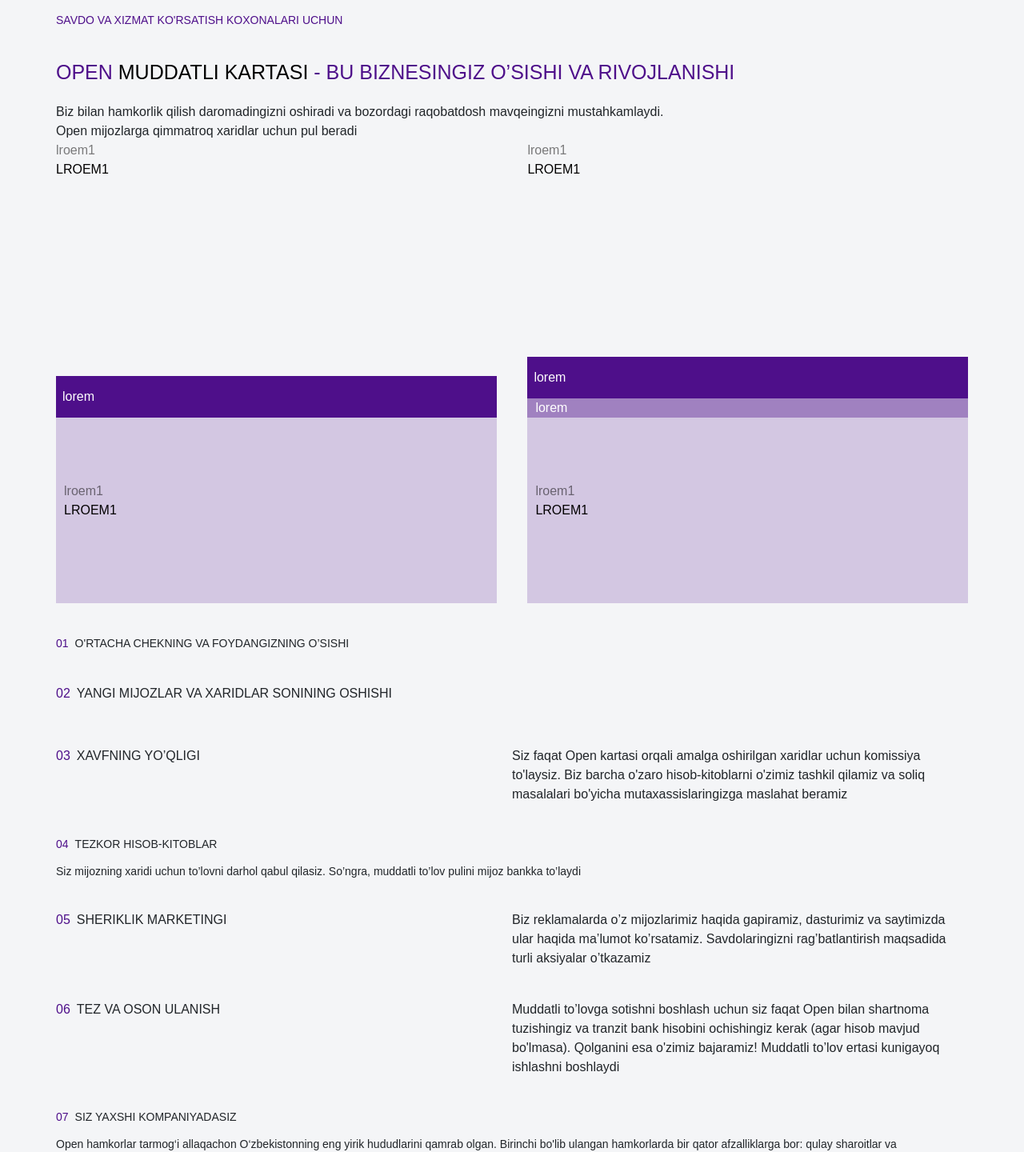
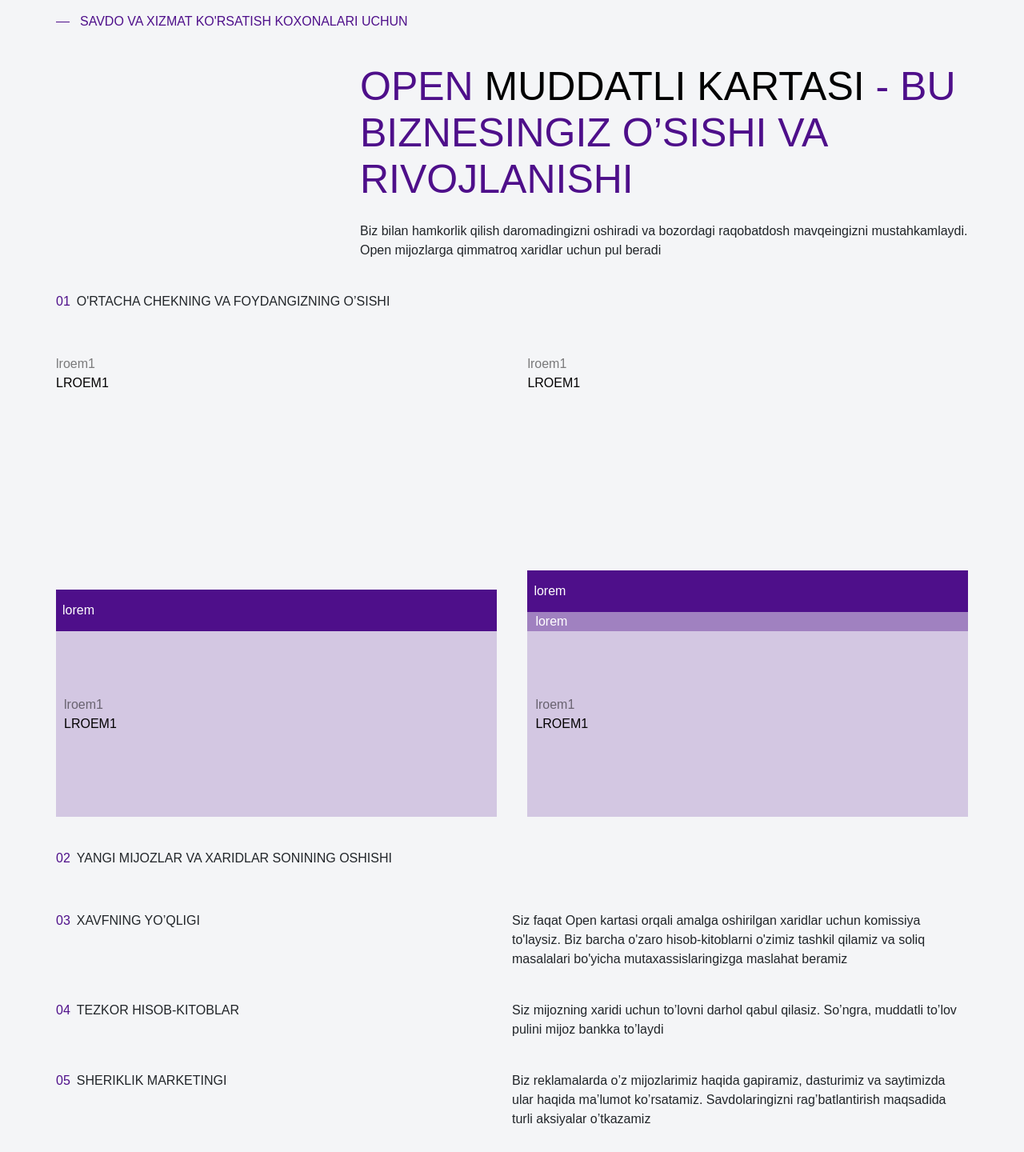
Before and after one commit to RamazonovDeveloper/OpenRassrochkaNew, a React (Create React App) app: page / in a window 1280 px wide. Shown: the part 820-2260 px from the top of the page at 80% size. Built offline with nearby package versions, Linux system fonts and the light colour scheme.

Commit message:
Fixed some styles of section headers

```diff
--- a/src/App.css
+++ b/src/App.css
@@ -1,6 +1,9 @@
 .form_section {
     background: url('./assets/BG.png');
-    background-size: contain;
+
+    background-size: cover;
+    background-repeat: no-repeat;
+    background-position: center;
 }
 
 .hero {
@@ -24,6 +27,7 @@
     left: -25%;
     z-index: -1;
 }
+
 
 @media screen and (min-width:414px) {
     .hero::after {
@@ -49,6 +53,43 @@
     }
 }
 
+.my_section_name{
+    position: relative;
+}
+
+.my_section_name::before{
+    position: absolute;
+    display: none;
+    width: 17px;
+    top: 50%;
+    left: 0;
+    height: 1px;
+    background-color: #4E0F8A;
+    content: '';
+    /* margin-right: 40px; */
+}
+
+@media screen and (min-width:768px) {
+    .my_section_name::before {
+        display: flex;
+    }
+
+    .my_section_name > p{
+        margin-left: 30px;
+    }
+}
+
+@media screen and (min-width:1440px) {
+    .my_section_name::before {
+        width: 30px;
+        /* display: flex; */
+    }
+
+    .my_section_name > p{
+        margin-left: 70px;
+    }
+}
+
 .my_input {
     border: 1px solid rgba(118, 118, 128, 0.07);
     border-radius: 2px;
@@ -65,6 +106,6 @@
     background-repeat: no-repeat;
     background-position: center;
 
-    background-size: contain;
+    /* background-size: contain; */
     color: #4f0f8a33;
 }
--- a/src/App.js
+++ b/src/App.js
@@ -32,7 +32,7 @@
 
   return (
     <div className="">
-      {/* HEADER SECTION START */}
+      {/* NAVBAR SECTION START */}
       <div className="container">
         <div className="flex justify-end gap-x-3.5 mt-11 mb-2">
           <div
@@ -59,7 +59,7 @@
           </div>
         </div>
       </div>
-      {/* HEADER SECTION END */}
+      {/* NAVBAR SECTION END */}
 
       {/* HERO SECTION START */}
       <div className="hero overflow-hidden w-full min-h-[700px] xl:pl-[10%] flex flex-col justify-between">
@@ -81,35 +81,44 @@
       </div>
       {/* HERO SECTION END */}
 
+
+      {/* SERVICE SECTION HEADER */}
       <div className="container mt-[56px] ">
-        <div className="flex text-main_color font-medium text-[14px] mb-10">
+        <div className="my_section_name flex text-main_color font-medium xs:text-sm sm:text-base md:text-sm lg:text-base mb-10">
           <p className="uppercase">{langData.service_name}</p>
         </div>
         <div className="text-base mt-4 font-medium">
           {/* <p className='uppercase text-[25px] text-main_color leading-7 font-light'>Open <span className='text-black'>muddatli kartasi</span> - Bu biznesingiz o’sishi va rivojlanishi</p> */}
           {lang === "uz" ? (
-            <p className="uppercase text-[25px] text-main_color leading-7 font-light">
+            <p className="sm:w-11/12 md:w-9/12 lg:w-8/12 sm:ml-auto sm:mr-0 uppercase xs:text-[25px] sm:text-[27px] md:text-[40px] lg:text-[50px] xl:text-[60px] text-main_color xs:leading-7 sm:leading-8 md:leading-[46px] lg:leading-[58px] xl:leading-[70px] font-light">
               Open <span className="text-black">muddatli kartasi</span> - Bu
               biznesingiz o’sishi va rivojlanishi
             </p>
           ) : (
-            <p className="uppercase text-[25px] text-main_color leading-7 font-light">
+            <p className="sm:w-11/12 md:w-9/12 lg:w-8/12 sm:ml-auto sm:mr-0 uppercase xs:text-[25px] sm:text-[27px] md:text-[40px] lg:text-[50px] xl:text-[60px] text-main_color xs:leading-7 sm:leading-8 md:leading-[46px] lg:leading-[58px] xl:leading-[70px] font-light">
               <span className="text-black">Карта рассрочки</span> open{" "}
               <span className="text-black">- это</span> рост{" "}
               <span className="text-black">и</span> развитие{" "}
               <span className="text-black">вашего</span> бизнеса
             </p>
           )}
-          <div className="text-base mt-4 font-medium">
+          <div className="sm:ml-auto sm:mr-0 sm:w-11/12 md:w-9/12 lg:w-8/12 xs:text-sm sm:text-base mt-4 font-medium">
             <p>{langData.service_text1}</p>
             <p>{langData.service_text2}</p>
           </div>
         </div>
       </div>
+      {/* SERVICE SECTION HEADER END */}
 
-      <div className="info">
-        <div className="container">
-          <div className="info__body flex justify-between  min-h-[578px]">
+
+
+
+
+      {/* SERVICE SECTION ITEMS */}
+      <div className="container">
+        <SerciseItemTemplate itemNum={"01"} itemTitle={langData.service_item1_title}/>
+        {/* SERVICE ITEM 1 DIAGRAMM */}
+        <div className="info__body flex justify-between  min-h-[578px]">
             {/* info ROW */}
             <div className="info__row w-[48.3%] flex flex-col justify-between">
               {/* text BLOCK */}
@@ -171,30 +180,14 @@
               </div>
             </div>
           </div>
-        </div>
-      </div>
+        {/* SERVICE ITEM 1 DIAGRAMM END*/}
 
-      <div className="container">
-        <div className="my-10 font-medium">
-          <p className="uppercase text-[14px] font-medium mb-[14px]">
-            <span className="text-main_color mr-2">01</span>
-            {langData.service_item1_title}
-          </p>
-        </div>
         <SerciseItemTemplate itemNum={"02"} itemTitle={langData.service_item2_title}/>
         <SerciseItemTemplate itemNum={"03"} itemTitle={langData.service_item3_title} itemText={langData.service_item3_text}/>
-        <div className="my-10 font-medium">
-          <p className="uppercase text-[14px] font-medium mb-[14px]">
-            <span className="text-main_color mr-2">04</span>
-            {langData.service_item4_title}
-          </p>
-          <p className="leading-[18px] text-[14px]">
-            {langData.service_item4_text}
-          </p>
-        </div>
+        <SerciseItemTemplate itemNum={"04"} itemTitle={langData.service_item4_title} itemText={langData.service_item4_text}/>
         <SerciseItemTemplate itemNum={"05"} itemTitle={langData.service_item5_title} itemText={langData.service_item5_text}/>
         <SerciseItemTemplate itemNum={"06"} itemTitle={langData.service_item6_title} itemText={langData.service_item6_text}/>
-        <div className="my-10 font-medium">
+        {/* <div className="my-10 font-medium">
           <p className="uppercase text-[14px] font-medium mb-[14px]">
             <span className="text-main_color mr-2">07</span>
             {langData.service_item7_title}
@@ -202,9 +195,14 @@
           <p className="leading-[18px] text-[14px]">
             {langData.service_item7_text}
           </p>
-        </div>
+        </div> */}
+        <SerciseItemTemplate itemNum={"07"} itemTitle={langData.service_item7_title} itemText={langData.service_item7_text}/>
+
         <SerciseItemTemplate itemNum={"08"} itemTitle={langData.service_item8_title} itemText={langData.service_item8_text}/>
       </div>
+
+
+      {/* FORM SECTION */}
       <div className="form_section xs:h-[160px] sm:h-[200px] md:h-[250px] lg:h-[330px]">
         <div className="container ">
 
@@ -239,41 +237,37 @@
           </div>
         </div>
       </div>
-      {/* <div className="form_section relative h-[160px]">
-        <div className="container">
-          <div className="form_section_card xs:py-[40px] xs:px-[10px] sm:py-12 sm:px-4 bg-gray_form absolute top-3/4 md:flex">
-            <div className="md:w-1/2">
-              <h3 className="font-medium text-base uppercase sm:text-[18px] lg:text-[20px]">
-                {langData.partners_header}
-              </h3>
-              <p className="xs:text-[14px] sm:text-base my-6 font-medium lg:w-3/4 sm:mt-8">
-                {langData.partners_text}
-              </p>
-            </div>
-            <div className="md:w-1/2">
-              <input
-                className="w-full py-3 px-2 bg-gray_input text-base text-black my_input"
-                type="text"
-                placeholder={langData.partners_input_name}
-              />
-              <input
-                className="w-full py-3 px-2 bg-gray_input text-base text-black my_input xs:mt-4 xs:mb-6 sm:mt-5 sm:mb-11 xl:mb-[60px]"
-                type="text"
-                placeholder={langData.partners_input_tel}
-              />
-              {/* <input type="text" placeholder={langData.partners_input_tel}/> */}
-              {/*  xs:mt-6 xs:mb-10 sm:m */}
-              {/* <button className="w-full bg-main_color text-white py-3 uppercase">
-                {langData.partners_btn}
-              </button>
-            </div>
+
+      {/* Новые возможности  для развития карточного бизнеса   */}
+
+      {/* BANKS SECTION */}
+      <div className="container md:mt-[280px] sm:mt-[430px] xs:mt-[410px]">
+        <div className="my_section_name flex text-main_color font-medium xs:text-sm sm:text-base md:text-sm lg:text-base mb-10">
+          <p className="uppercase">{langData.banks_name}</p>
+        </div>
+        <div className="text-base mt-4 font-medium">
+          {/* <p className='uppercase text-[25px] text-main_color leading-7 font-light'>Open <span className='text-black'>muddatli kartasi</span> - Bu biznesingiz o’sishi va rivojlanishi</p> */}
+          {lang === "uz" ? (
+            <p className="sm:w-11/12 md:w-9/12 lg:w-8/12 sm:ml-auto sm:mr-0 uppercase xs:text-[25px] sm:text-[27px] md:text-[40px] lg:text-[50px] xl:text-[60px] text-main_color xs:leading-7 sm:leading-8 md:leading-[46px] lg:leading-[58px] xl:leading-[70px] font-light">
+            <span className="text-black">Biz karta </span> biznesini rivojlantirish  <span className="text-black">uchun yangi</span> imkoniyatlar <span className="text-black">taqdim etamiz</span></p>
+          ) : (
+            <p className="sm:w-11/12 md:w-9/12 lg:w-8/12 sm:ml-auto sm:mr-0 uppercase xs:text-[25px] sm:text-[27px] md:text-[40px] lg:text-[50px] xl:text-[60px] text-main_color xs:leading-7 sm:leading-8 md:leading-[46px] lg:leading-[58px] xl:leading-[70px] font-light">
+              <span className="text-black">Новые</span> возможности{" "}
+              <span className="text-black">для</span> развития{" "}
+              <span className="text-black">карточного</span> бизнеса{" "}
+            </p>
+          )}
+          <div className="sm:ml-auto sm:mr-0 sm:w-11/12 md:w-9/12 lg:w-8/12 xs:text-sm sm:text-base mt-4 font-medium">
+            <p>{langData.banks_text}</p>
           </div>
         </div>
-      </div> */}
+      </div>
 
+
+      {/* FOOTER SECTION */}
       <div className="footer mt-[500px] py-[78px]">
         <div className="container">
-          <div className="bg-gray_light xs:py-8 xs:px-2.5 sm:p-[30px] max-w-sm mx-auto">
+          <div className="bg-gray_light text-black xs:py-8 xs:px-2.5 sm:p-[30px] max-w-sm mx-auto">
             <p className="uppercase font-medium">{langData.decision}</p>
             <div className="flex items-center mt-7 mb-[20px] font-medium">
               <img className="mr-4" src={message} alt="" />
--- a/src/components/SerciseItemTemplate.js
+++ b/src/components/SerciseItemTemplate.js
@@ -3,8 +3,8 @@
 export default function SerciseItemTemplate({itemNum, itemTitle, itemText}) {
   return (
     <div className="my-10 font-medium md:flex">
-        <p className="uppercase xs:text-sm sm:text-base font-medium mb-[14px] md:w-1/2">
-        <span className="text-main_color mr-2">{itemNum}</span>
+        <p className="uppercase xs:text-sm sm:text-base md:text-sm lg:text-base font-medium mb-[14px] md:w-1/2">
+        <span className="text-main_color mr-2 xl:mr-12">{itemNum}</span>
             {itemTitle}
         {/* {langData.service_item3_title} */}
         </p>
```
